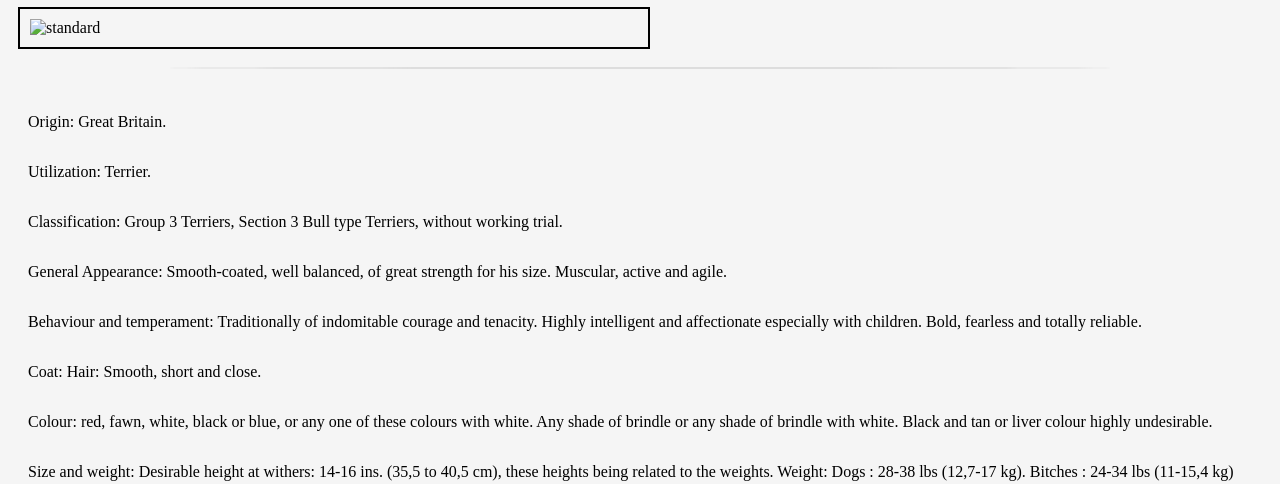
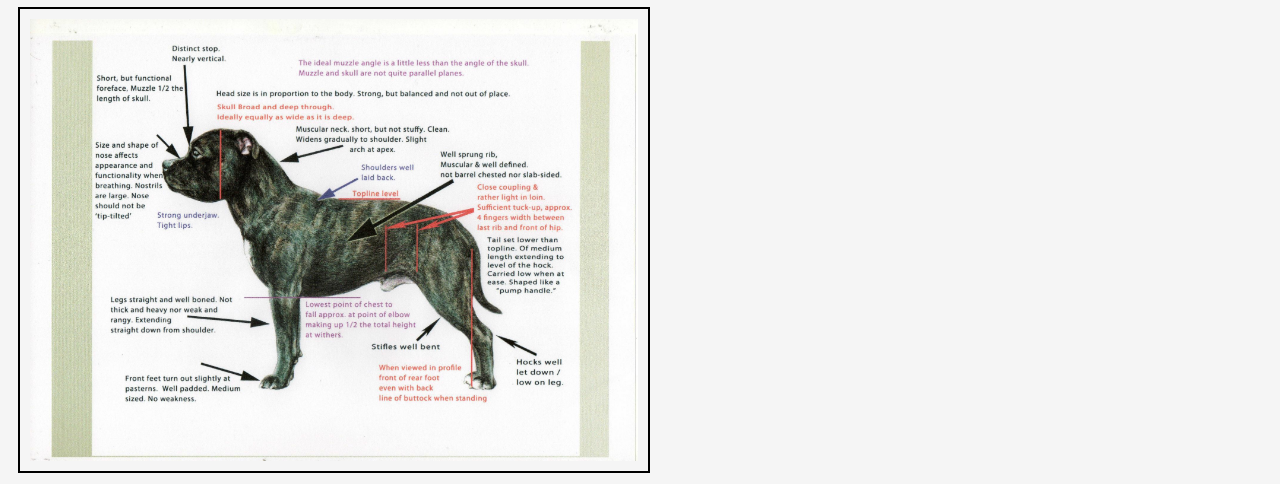
Before and after one commit to Ajronic/CFGfinal, a plain HTML site: page breed.html in a window 1280 px wide. Shown: the part 459-943 px from the top of the page. Drawn offline with Linux system fonts and the light colour scheme.

Commit message:
Updated breed

```diff
--- a/breed.html
+++ b/breed.html
@@ -28,7 +28,7 @@
 </div>
 
 <div class="container" id="item">
-<img src="images/standard.jpg" alt="standard">
+<img src="standard.jpg" alt="standard">
   </div>
 
   <hr />
```
